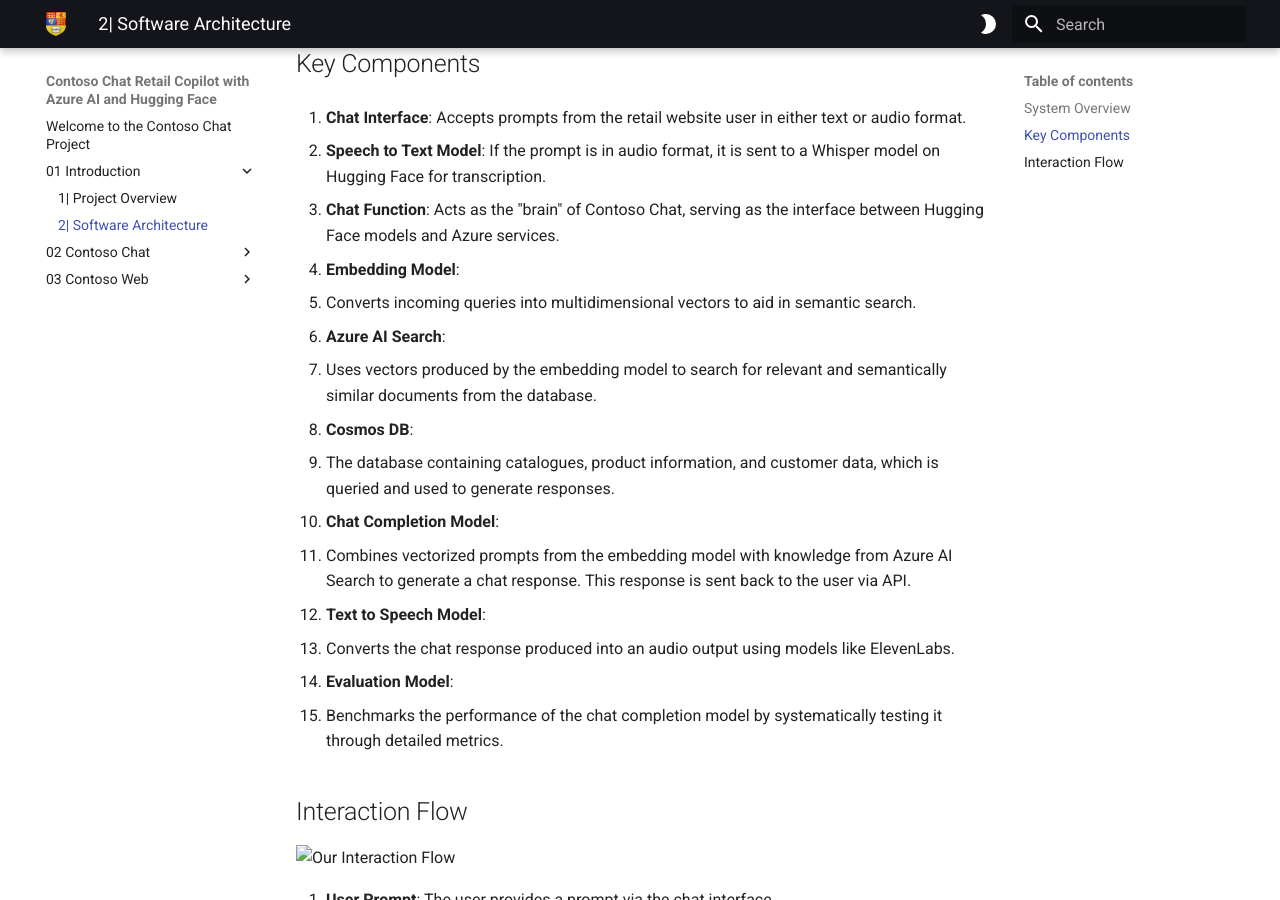
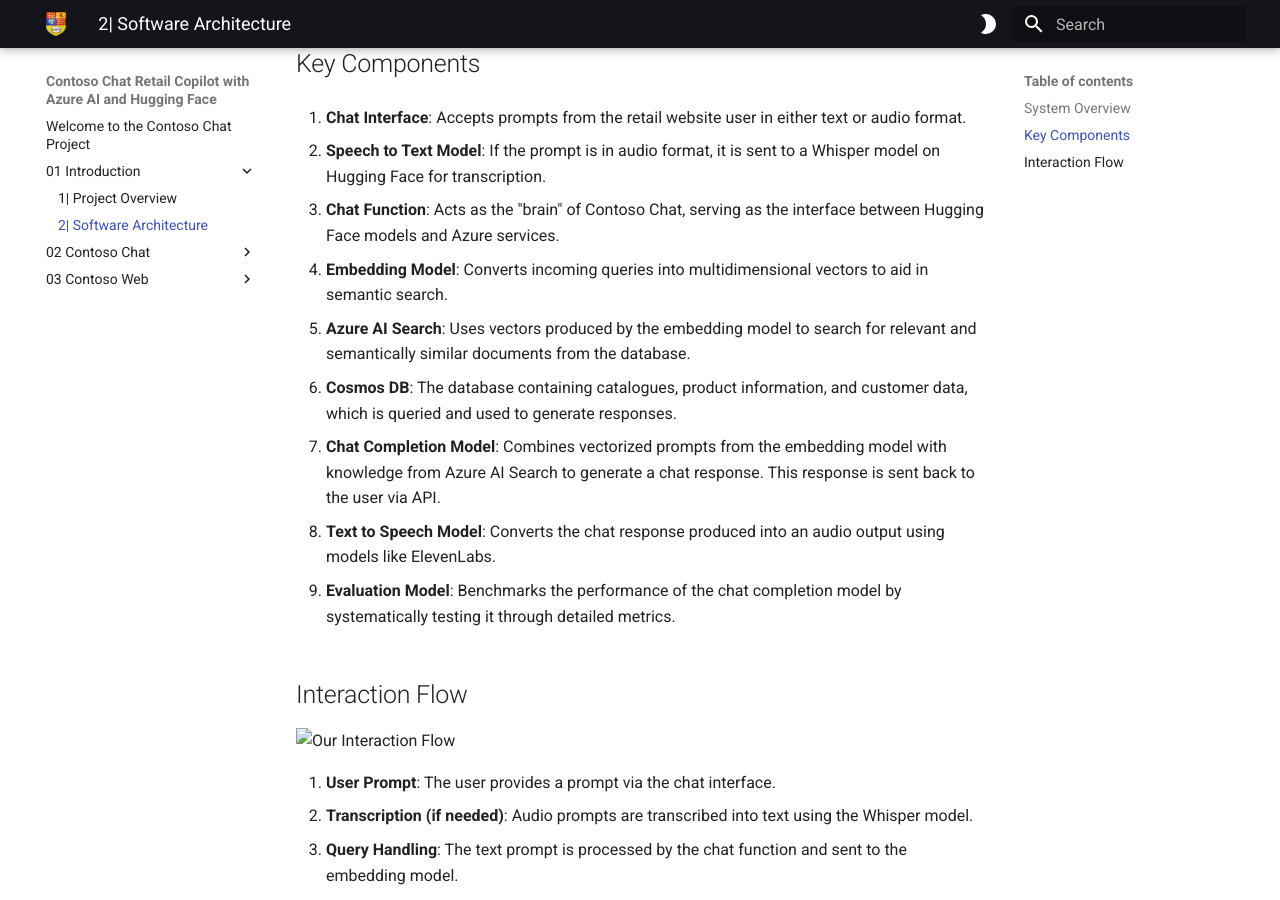
Before and after one commit to Microsoft-Contoso-Group-Project/website, an MkDocs documentation site: the page built from docs/01 Introduction/2 Software Architecture.md, in a window 1280 px wide and 900 px high, scrolled down 419 px. Built offline with MkDocs 1.6.1 and Material for MkDocs 9.7.7, drawn with Linux system fonts in a browser that asks for light colours.

Commit message:
formatting fixed except pics

```diff
--- a/docs/01 Introduction/2 Software Architecture.md
+++ b/docs/01 Introduction/2 Software Architecture.md
@@ -15,26 +15,19 @@
 
 2. **Speech to Text Model**: If the prompt is in audio format, it is sent to a Whisper model on Hugging Face for transcription.
 
-3. **Chat Function**:
-   Acts as the "brain" of Contoso Chat, serving as the interface between Hugging Face models and Azure services.
+3. **Chat Function**: Acts as the "brain" of Contoso Chat, serving as the interface between Hugging Face models and Azure services.
 
-4. **Embedding Model**:
-   - Converts incoming queries into multidimensional vectors to aid in semantic search.
+4. **Embedding Model**: Converts incoming queries into multidimensional vectors to aid in semantic search.
 
-5. **Azure AI Search**:
-   - Uses vectors produced by the embedding model to search for relevant and semantically similar documents from the database.
+5. **Azure AI Search**: Uses vectors produced by the embedding model to search for relevant and semantically similar documents from the database.
 
-6. **Cosmos DB**:
-   - The database containing catalogues, product information, and customer data, which is queried and used to generate responses.
+6. **Cosmos DB**: The database containing catalogues, product information, and customer data, which is queried and used to generate responses.
 
-7. **Chat Completion Model**:
-   - Combines vectorized prompts from the embedding model with knowledge from Azure AI Search to generate a chat response. This response is sent back to the user via API.
+7. **Chat Completion Model**: Combines vectorized prompts from the embedding model with knowledge from Azure AI Search to generate a chat response. This response is sent back to the user via API.
 
-8. **Text to Speech Model**:
-   - Converts the chat response produced into an audio output using models like ElevenLabs.
+8. **Text to Speech Model**: Converts the chat response produced into an audio output using models like ElevenLabs.
 
-9. **Evaluation Model**:
-   - Benchmarks the performance of the chat completion model by systematically testing it through detailed metrics.
+9. **Evaluation Model**: Benchmarks the performance of the chat completion model by systematically testing it through detailed metrics.
 
 
 ## Interaction Flow
```
